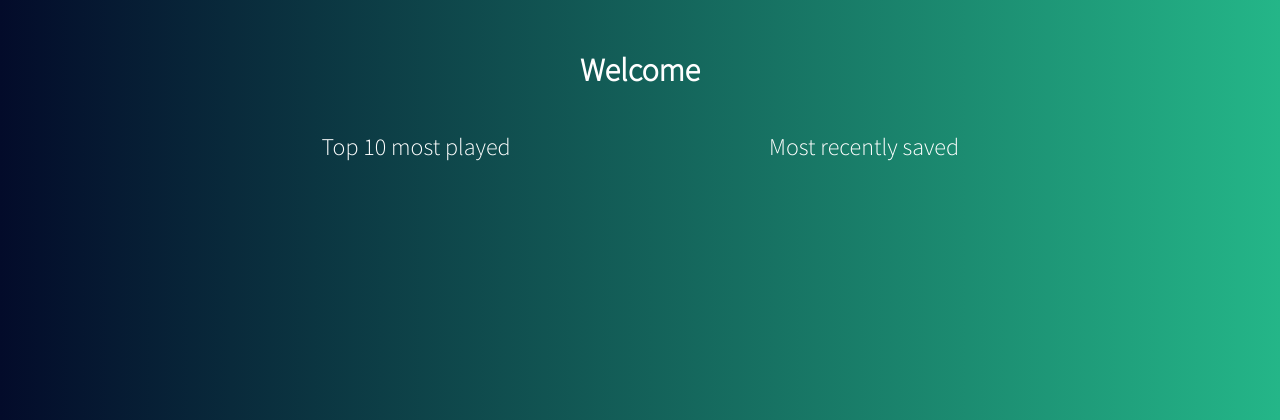
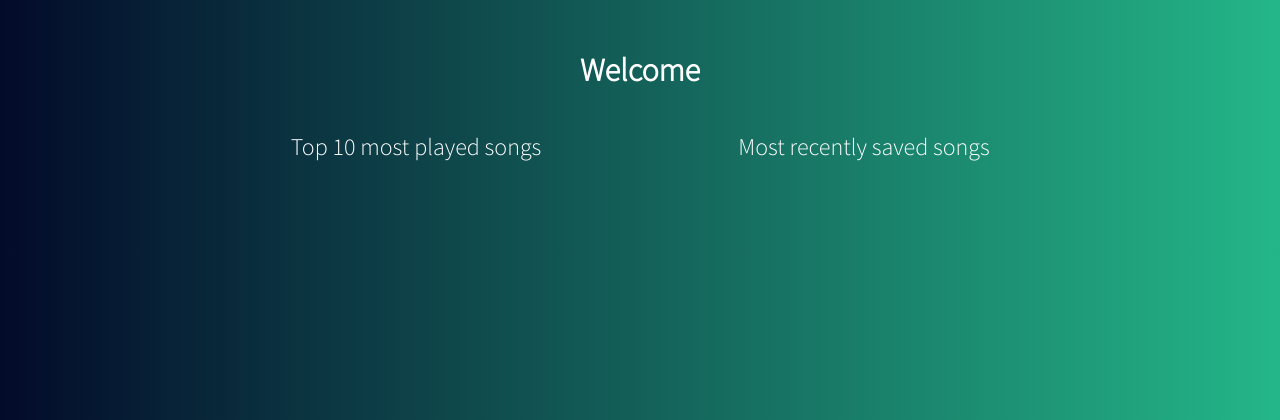
Before and after one commit to theolaf/SpotiSongs, a Flask app: template templates/home.html in a window 1280 px wide. Shown: the top 420 px of the page. Run offline with Flask 2, Linux system fonts and the light colour scheme; the template is opened without the code that fills it, so the values that code supplies are empty.

Commit message:
small ui changes

```diff
--- a/static/style.css
+++ b/static/style.css
@@ -123,5 +123,5 @@ footer {
     -webkit-box-shadow: inset 0 0 6px rgba(0,0,0,0.9);
 }
 ::-webkit-scrollbar-thumb {
-    -webkit-box-shadow: inset 0 0 6px rgba(0,0,0,0.9);
+    -webkit-box-shadow: inset 0 0 6px rgba(255,255,255,0.9);
 }
--- a/templates/home.html
+++ b/templates/home.html
@@ -6,7 +6,7 @@
   <div class="home-container">
     <h1 id="welcome">Welcome {{ name }}</h1>
     <div class="column">
-      <h2 id="playlist-name">Top 10 most played</h2>
+      <h2 id="playlist-name">Top 10 most played songs</h2>
       <div class="playlist" id="scroll">
         {% for track in top_tracks %}
           <iframe src="https://open.spotify.com/embed/track/{{ track }}" width="300" height="80" frameborder="0" allowtransparency="true" allow="encrypted-media">
@@ -15,7 +15,7 @@
       </div>
     </div>
     <div class="column">
-      <h2 id="playlist-name">Most recently saved</h2>
+      <h2 id="playlist-name">Most recently saved songs</h2>
       <div class="playlist" id="scroll">
         {% for track in last_saves %}
           <iframe src="https://open.spotify.com/embed/track/{{ track }}" width="300" height="80" frameborder="0" allowtransparency="true" allow="encrypted-media">
```
